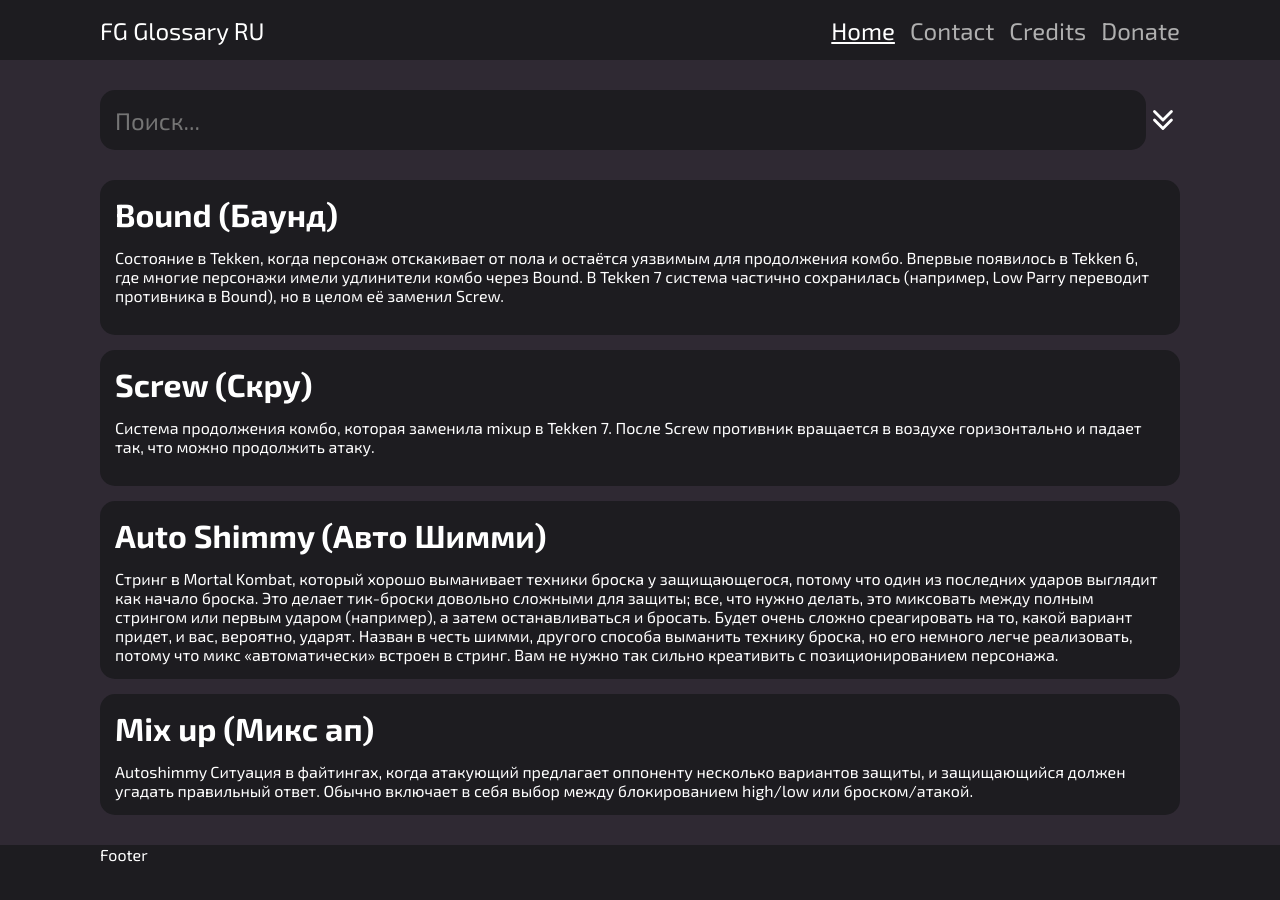
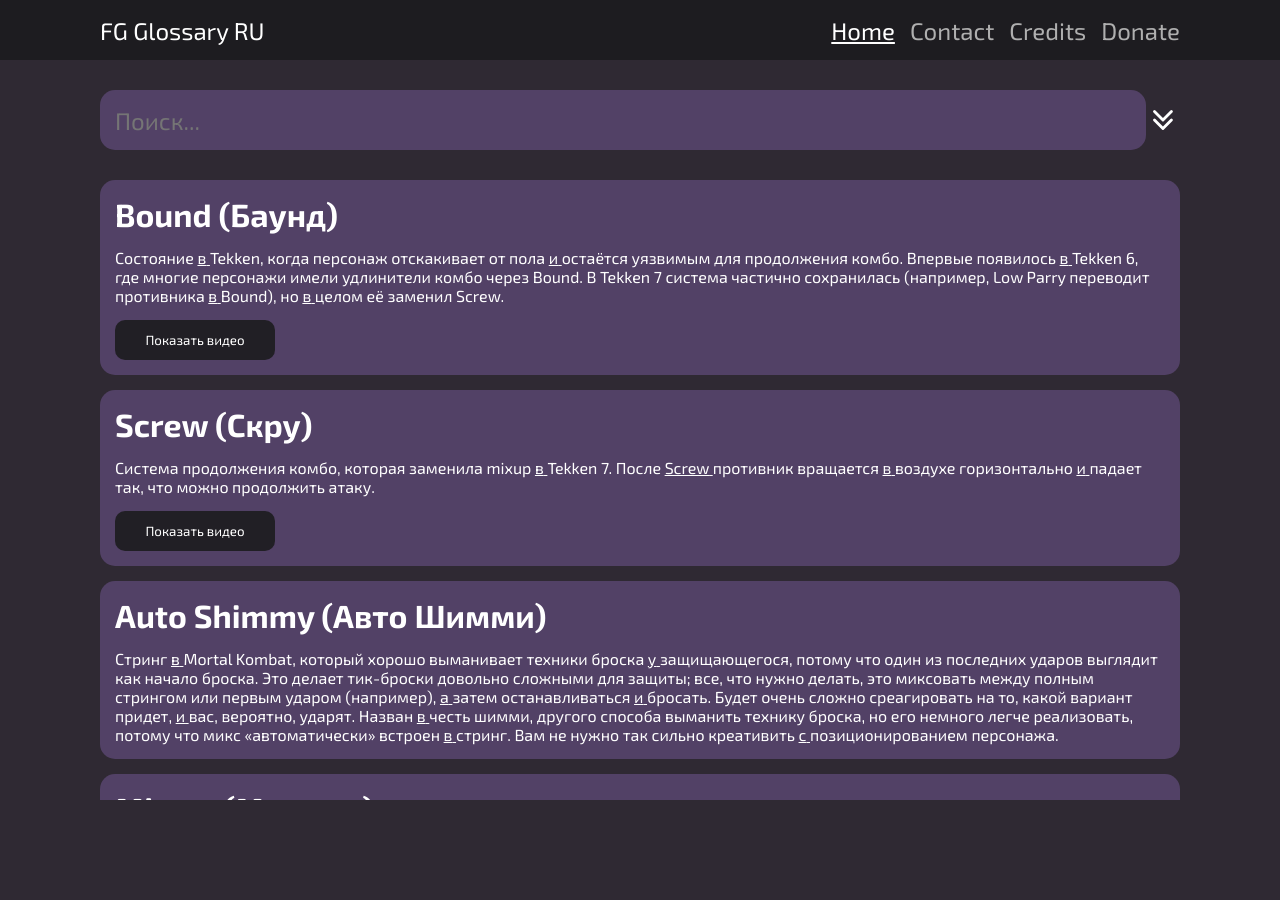
Before and after one commit to Bebravee/fg_glossary, a Next.js app: page / in a window 1280 px wide. Shown: the top 900 px of the page. After the commit the page ends 800 px from the top, so only its background shows below. Built offline with nearby package versions, Linux system fonts and the light colour scheme.

Commit message:
links component

```diff
--- a/src/app/layout.tsx
+++ b/src/app/layout.tsx
@@ -25,8 +25,10 @@
     <html lang="en" className={exo_2.className}>
       <body>
         <Header />
-        <div className="container content">{children}</div>
-        <Footer />
+        <div className="scroll-area">
+          <div className="container content">{children}</div>
+          <Footer />
+        </div>
       </body>
     </html>
   );
--- a/src/pageContent/homeContent/components/search/Search.module.scss
+++ b/src/pageContent/homeContent/components/search/Search.module.scss
@@ -16,7 +16,7 @@
       padding: 0 15px;
       height: 60px;
 
-      background-color: $bg-alt-color;
+      background-color: $bg-alt-color3;
       border: none;
       border-radius: 15px;
       outline: none;
@@ -32,7 +32,7 @@
 
     .Filter {
       display: flex;
-      background-color: $bg-alt-color;
+      background-color: $bg-alt-color3;
 
       width: 100%;
       height: 60px;
--- a/src/pageContent/homeContent/components/terms/Terms.module.scss
+++ b/src/pageContent/homeContent/components/terms/Terms.module.scss
@@ -12,8 +12,37 @@
 
     padding: 15px;
     border-radius: 15px;
-    background-color: $bg-alt-color;
+    background-color: $bg-alt-color3;
 
     gap: 15px;
+
+    &Video {
+      display: flex;
+      flex-direction: column;
+
+      gap: 15px;
+
+      button {
+        cursor: pointer;
+        background-color: $bg-alt-color2;
+        border: none;
+        border-radius: 10px;
+        width: 160px;
+        height: 40px;
+      }
+
+      iframe {
+        border: none;
+        width: 560px;
+        height: 315px;
+      }
+    }
   }
 }
+
+.DescriptionWord {
+  &Highlighter {
+    cursor: pointer;
+    text-decoration: underline;
+  }
+}
--- a/src/pageContent/homeContent/components/terms/Terms.tsx
+++ b/src/pageContent/homeContent/components/terms/Terms.tsx
@@ -1,5 +1,5 @@
 "use client";
-
+import { useState } from "react";
 import terms from "@/shared/date/terms.json";
 import { Term } from "@/shared/types/types";
 import styles from "./Terms.module.scss";
@@ -11,14 +11,61 @@
 }
 
 const Terms = ({ searchInput, filteredGames }: TermsProps) => {
+  const [activeVideoId, setActiveVideoId] = useState<number | null>(null);
+
+  const checkFullWord = (word: string) => {};
+
+  const handlerCheckWord = (word: string) => {
+    const hasMatch = terms.some(
+      (term) =>
+        term.original.includes(word) ||
+        term.russian.includes(word) ||
+        term.aliases.includes(word)
+    );
+
+    if (hasMatch) console.log(word);
+
+    return hasMatch;
+  };
+
+  const handlerDescription = (description: string) => {
+    const splitedDescription = description.split(" ");
+
+    return splitedDescription.map((word, index) => (
+      <span
+        key={index}
+        className={`${styles.DescriptionWord} ${
+          handlerCheckWord(word) && styles.DescriptionWordHighlighter
+        }`}
+      >
+        {word}
+        {index < splitedDescription.length - 1 && " "}
+      </span>
+    ));
+  };
+
   const termsDisplay = (arr: Term[]) => {
     return arr.map((term) => (
       <div key={term.id} className={styles.TermsElement}>
         <h1 className={styles.TermsElementName}>
           {term.original} {`(${term.russian})`}
         </h1>
-        <p className={styles.TermsElementDescription}>{term.description}</p>
-        {term.video && <div className={styles.TermsElementVideo}></div>}
+        <p className={styles.TermsElementDescription}>
+          {handlerDescription(term.description)}
+        </p>
+        {term.video && (
+          <div className={styles.TermsElementVideo}>
+            <button
+              onClick={() => {
+                setActiveVideoId(term.id === activeVideoId ? null : term.id);
+              }}
+            >
+              {activeVideoId === term.id ? "Скрыть видео" : "Показать видео"}
+            </button>
+
+            {activeVideoId === term.id && <iframe src={term.video}></iframe>}
+          </div>
+        )}
       </div>
     ));
   };
--- a/src/shared/components/footer/Footer.tsx
+++ b/src/shared/components/footer/Footer.tsx
@@ -1,7 +1,22 @@
+"use client";
+
 import styles from "./Footer.module.scss";
+import RenderLink from "@/shared/components/links/Links";
 
 const Footer = () => {
-  return <div className={`${styles.Footer} container`}>Footer</div>;
+  return (
+    <div className={`${styles.Footer} container`}>
+      <div className={styles.FooterContent}>
+        <div className={styles.FooterContentLinks}>
+          <RenderLink />
+        </div>
+
+        <div className={styles.FooterContentContacts}>
+          <RenderLink />
+        </div>
+      </div>
+    </div>
+  );
 };
 
 export default Footer;
--- a/src/shared/components/header/Header.module.scss
+++ b/src/shared/components/header/Header.module.scss
@@ -8,7 +8,7 @@
 
   background-color: $bg-alt-color;
   z-index: 1;
-  height: 60px;
+  height: $header-height;
   font-size: 24px;
 
   &Links {
--- /dev/null
+++ b/src/shared/components/links/Links.tsx
@@ -0,0 +1,44 @@
+import Link from "next/link";
+import { usePathname } from "next/navigation";
+
+interface RenderLinkProps {
+  onClick?: () => void;
+  activeLink?: string;
+}
+
+interface LinkType {
+  href: string;
+  label: string;
+}
+
+const links: LinkType[] = [
+  { href: "/", label: "Home" },
+  { href: "/contact", label: "Contact" },
+  { href: "/credits", label: "Credits" },
+  { href: "/donate", label: "Donate" },
+];
+
+const RenderLink = ({ onClick, activeLink }: RenderLinkProps) => {
+  const pathname = usePathname();
+
+  return (
+    <>
+      {links.map((link) => {
+        const isActive = pathname === link.href;
+
+        return (
+          <Link
+            key={link.href}
+            href={link.href}
+            onClick={onClick}
+            className={`${activeLink && isActive && activeLink}`}
+          >
+            {link.label}
+          </Link>
+        );
+      })}
+    </>
+  );
+};
+
+export default RenderLink;
--- a/src/shared/date/terms.json
+++ b/src/shared/date/terms.json
@@ -34,5 +34,41 @@
     "aliases": ["Mixup", "Mix-up", "Миксап", "Микс-ап", "Микс"],
     "games": ["SF6"],
     "video": ""
+  },
+  {
+    "id": 5,
+    "original": "Bound",
+    "russian": "Баунд",
+    "description": "Состояние в Tekken, когда персонаж отскакивает от пола и остаётся уязвимым для продолжения комбо. Впервые появилось в Tekken 6, где многие персонажи имели удлинители комбо через Bound. В Tekken 7 система частично сохранилась (например, Low Parry переводит противника в Bound), но в целом её заменил Screw.",
+    "aliases": ["Bounds", "Bounced", "Баунд", "Баунда", "Баунде"],
+    "games": ["T8"],
+    "video": "https://rutube.ru/play/embed/81079e8ddfa4add1014be721509e783f/"
+  },
+  {
+    "id": 6,
+    "original": "Screw",
+    "russian": "Скру",
+    "description": "Система продолжения комбо, которая заменила mixup в Tekken 7. После Screw противник вращается в воздухе горизонтально и падает так, что можно продолжить атаку.",
+    "aliases": ["Screws", "Screwed", "Скру", "Скруа", "Скруе"],
+    "games": ["T8", "SF6"],
+    "video": "https://rutube.ru/play/embed/f01c0ad168516a00e5fe23e16b0e4a06/"
+  },
+  {
+    "id": 7,
+    "original": "Auto Shimmy",
+    "russian": "Авто Шимми",
+    "description": "Микс ап Стринг в Mortal Kombat, который хорошо выманивает техники броска у защищающегося, потому что один из последних ударов выглядит как начало броска. Это делает тик-броски довольно сложными для защиты; все, что нужно делать, это миксовать между полным стрингом или первым ударом (например), а затем останавливаться и бросать. Будет очень сложно среагировать на то, какой вариант придет, и вас, вероятно, ударят. Назван в честь шимми, другого способа выманить технику броска, но его немного легче реализовать, потому что микс «автоматически» встроен в стринг. Вам не нужно так сильно креативить с позиционированием персонажа.",
+    "aliases": ["Auto Shimmy", "Autoshimmy", "Автошимми", "Авто шимми"],
+    "games": ["T8"],
+    "video": ""
+  },
+  {
+    "id": 8,
+    "original": "Mix up",
+    "russian": "Микс ап",
+    "description": "Autoshimmy Ситуация в файтингах, когда атакующий предлагает оппоненту несколько вариантов защиты, и защищающийся должен угадать правильный ответ. Обычно включает в себя выбор между блокированием high/low или броском/атакой.",
+    "aliases": ["Mixup", "Mix-up", "Миксап", "Микс-ап", "Микс"],
+    "games": ["SF6"],
+    "video": ""
   }
 ]
--- a/src/shared/styles/global.scss
+++ b/src/shared/styles/global.scss
@@ -1,18 +1,30 @@
 // COLORS
 $font-color: #fff;
-$font-color-alt: #b4b4b4;
 $bg-main-color: #2f2933;
 $bg-alt-color: #1d1c20;
+$bg-alt-color2: #211f25;
+$bg-alt-color3: #524166;
+
+$border-color: #fff;
 
 // SCREEN
 $medium-screen: 850px;
 $small-screen: 350px;
+
+$header-height: 60px;
+
+html,
+body,
+#__next {
+  height: 100%;
+}
 
 body {
   padding: 0;
   margin: 0;
 
   background-color: $bg-main-color;
+  overflow: hidden;
 
   * {
     padding: 0;
@@ -36,3 +48,29 @@
   padding-top: 30px;
   padding-bottom: 30px;
 }
+
+.scroll-area {
+  position: relative;
+  height: calc(100vh - $header-height);
+  overflow: auto;
+  -webkit-overflow-scrolling: touch;
+}
+
+.scroll-area::-webkit-scrollbar {
+  width: 10px;
+}
+
+.scroll-area::-webkit-scrollbar-track {
+  background: $bg-alt-color;
+}
+
+.scroll-area::-webkit-scrollbar-thumb {
+  background-color: $bg-alt-color2;
+  border-radius: 8px;
+  border: 2px solid $bg-alt-color;
+}
+
+.scroll-area {
+  scrollbar-width: thin;
+  scrollbar-color: $bg-alt-color3 $bg-alt-color;
+}
```
Also changed, not shown: src/shared/components/header/Header.tsx (+15 -31 lines).
